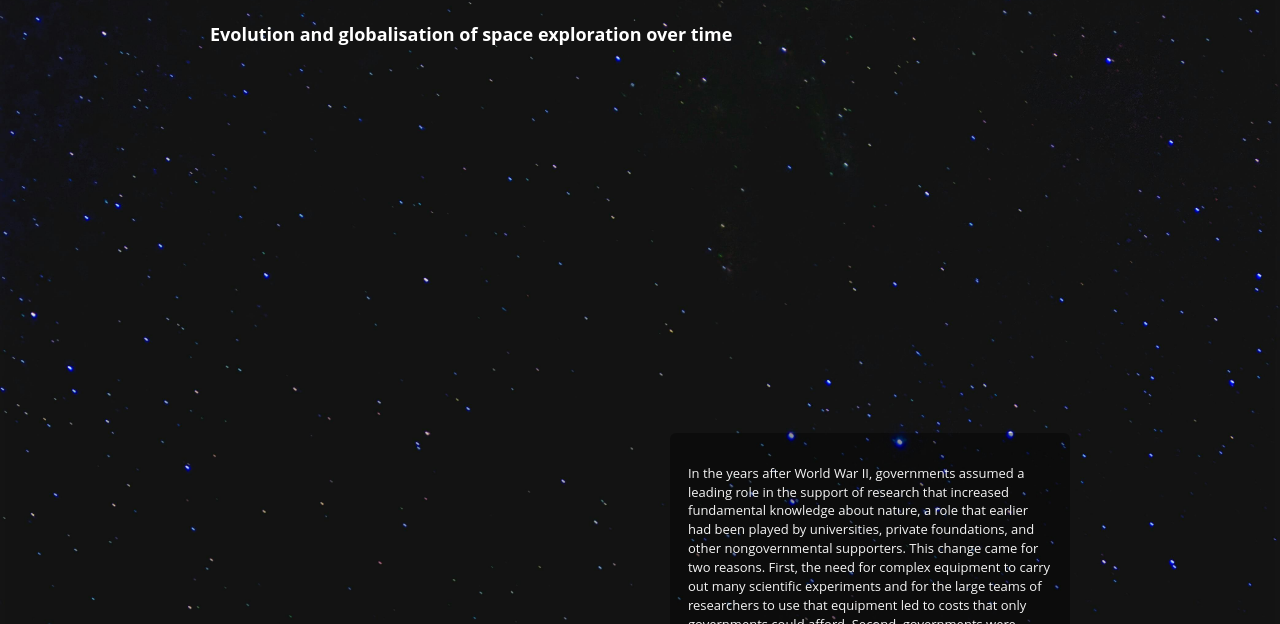
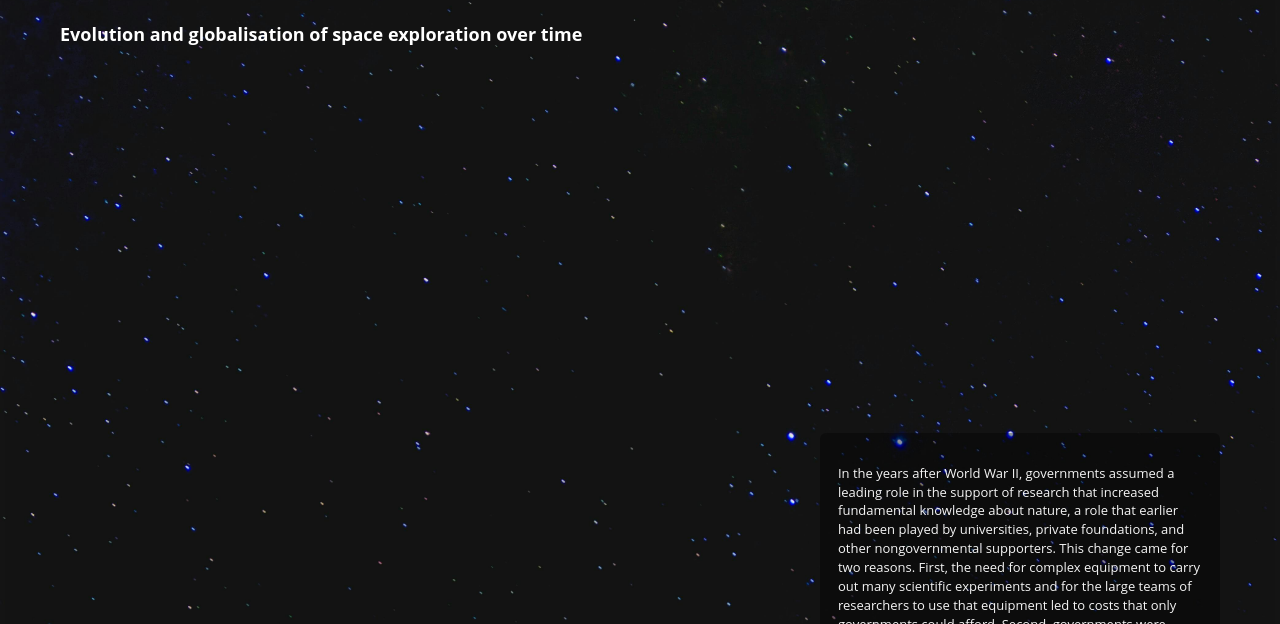
Before and after one commit to hzam0001/FIT3179-DV2, a plain HTML site: page DV2/index.html in a window 1280 px wide. Shown: the part 176-800 px from the top of the page. Drawn offline with nearby package versions, Linux system fonts and the light colour scheme; a script that the page names is missing.

Commit message:
final width

```diff
--- a/DV2/css/styles.css
+++ b/DV2/css/styles.css
@@ -15,7 +15,7 @@ body {
 
 /* Page container */
 .page {
-  max-width: 900px; /* keep page narrow to avoid horizontal scroll */
+  max-width: 1200px; /* keep page narrow to avoid horizontal scroll */
   margin: 24px auto;
   padding: 20px;
   background: rgba(
```
